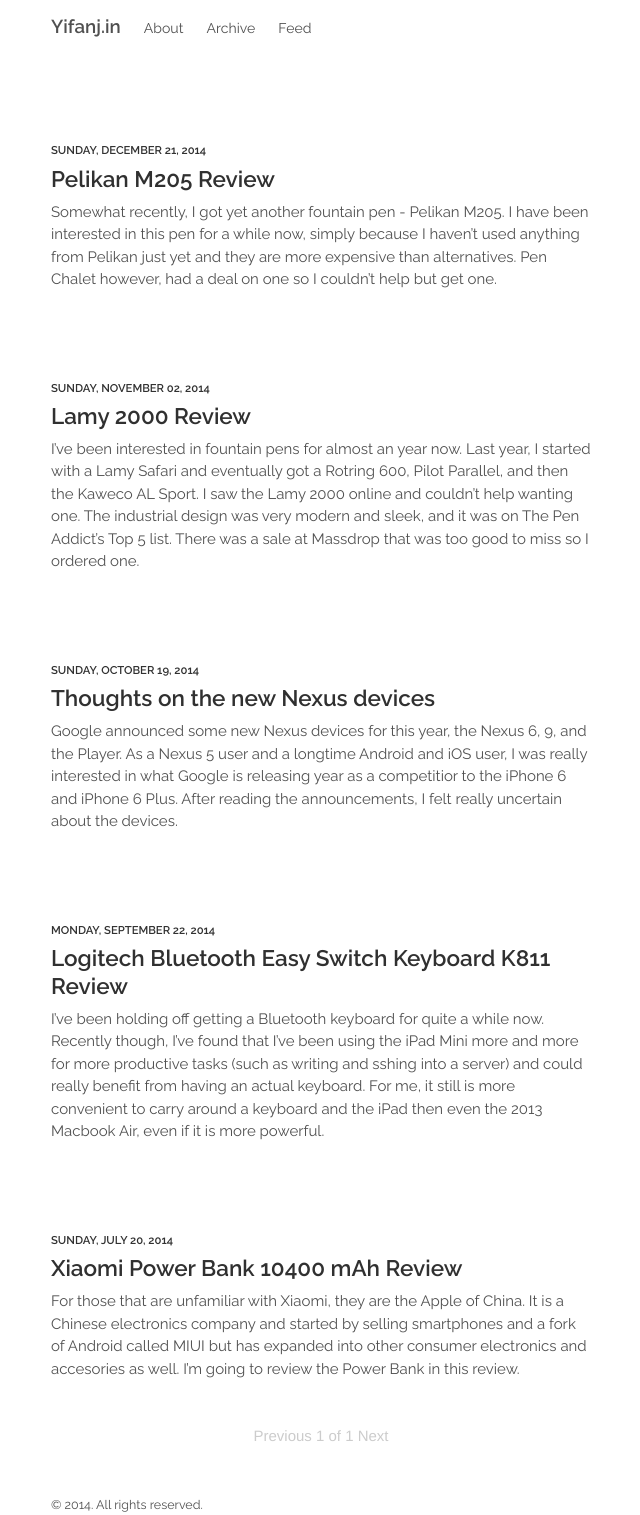
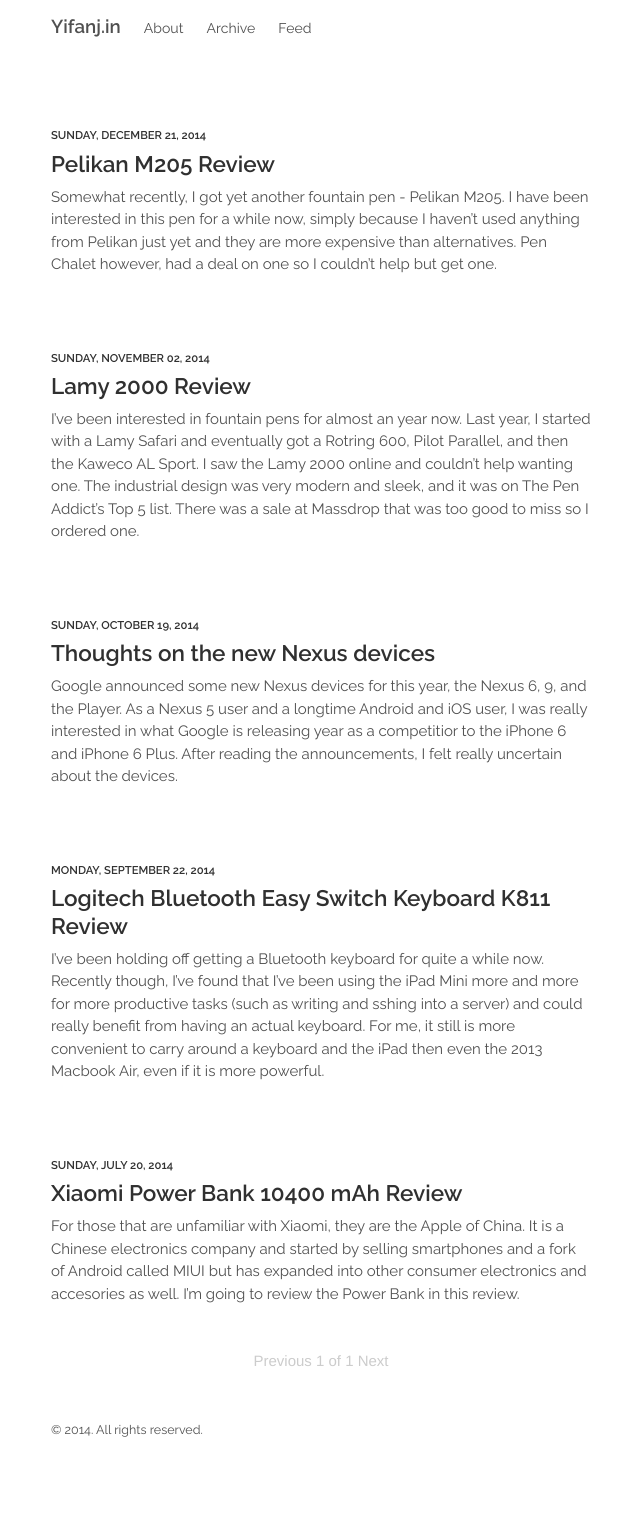
Before and after one commit to tr4656/tr4656.github.io, a Jekyll site: the page built from index.html, in a window 1280 px wide. Shown: the whole page, without its empty margins (319-959 px from the left). Built offline with Jekyll 4.4.1, drawn with Linux system fonts in a browser that asks for light colours; the list of posts is cut into pages by our own code; after the commit the page ends 1440 px from its top, so only the background shows below that.

Commit message:
Update poole.css

```diff
--- a/public/css/poole.css
+++ b/public/css/poole.css
@@ -408,7 +408,7 @@
 
 /* Archive Typography */
 .date {
-  margin: 6rem 0 0.5rem;
+  margin: 5rem 0 0.5rem;
   font-size: 0.75rem;
   text-transform: uppercase;
   font-weight: 600;
```
